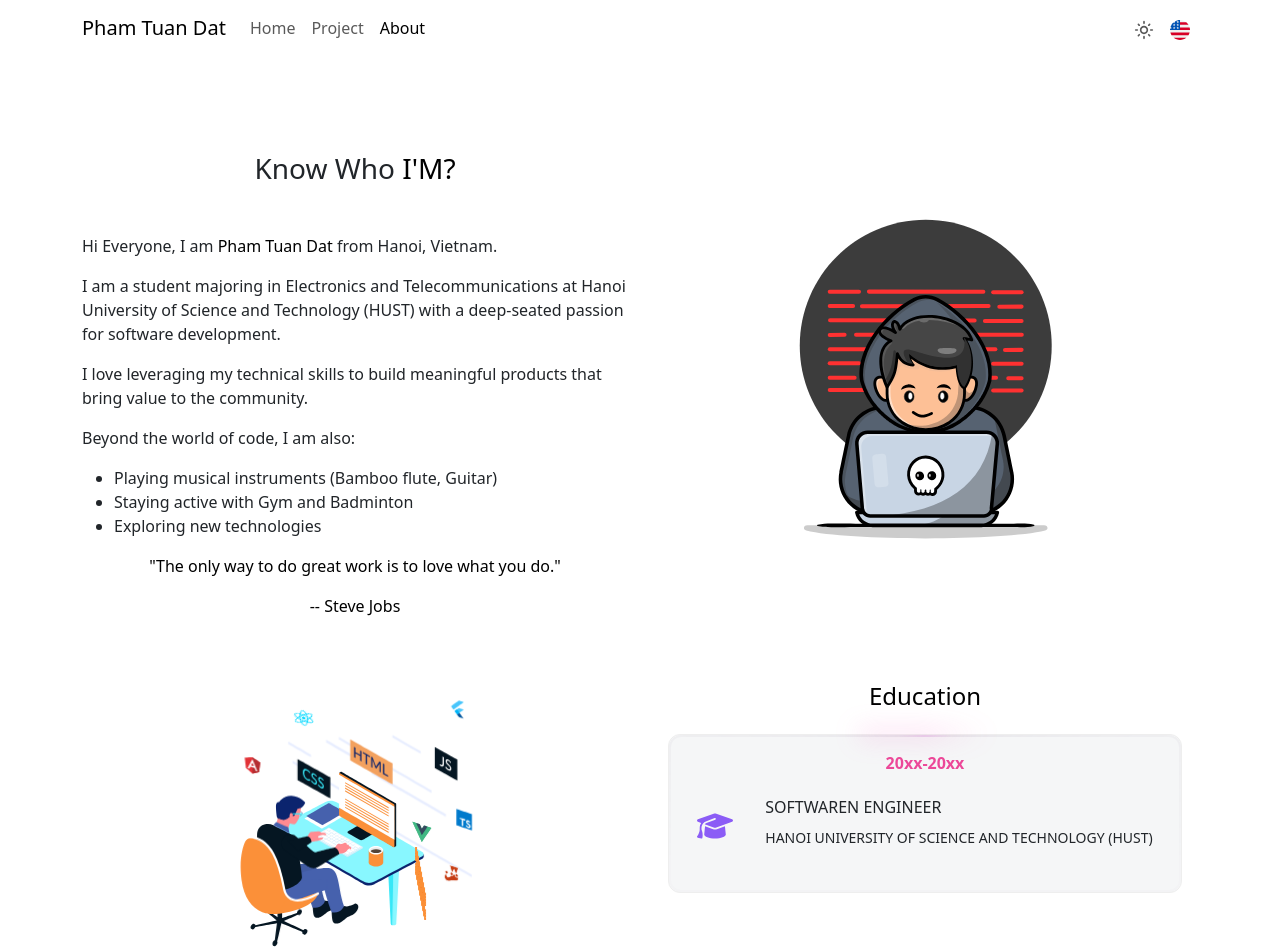
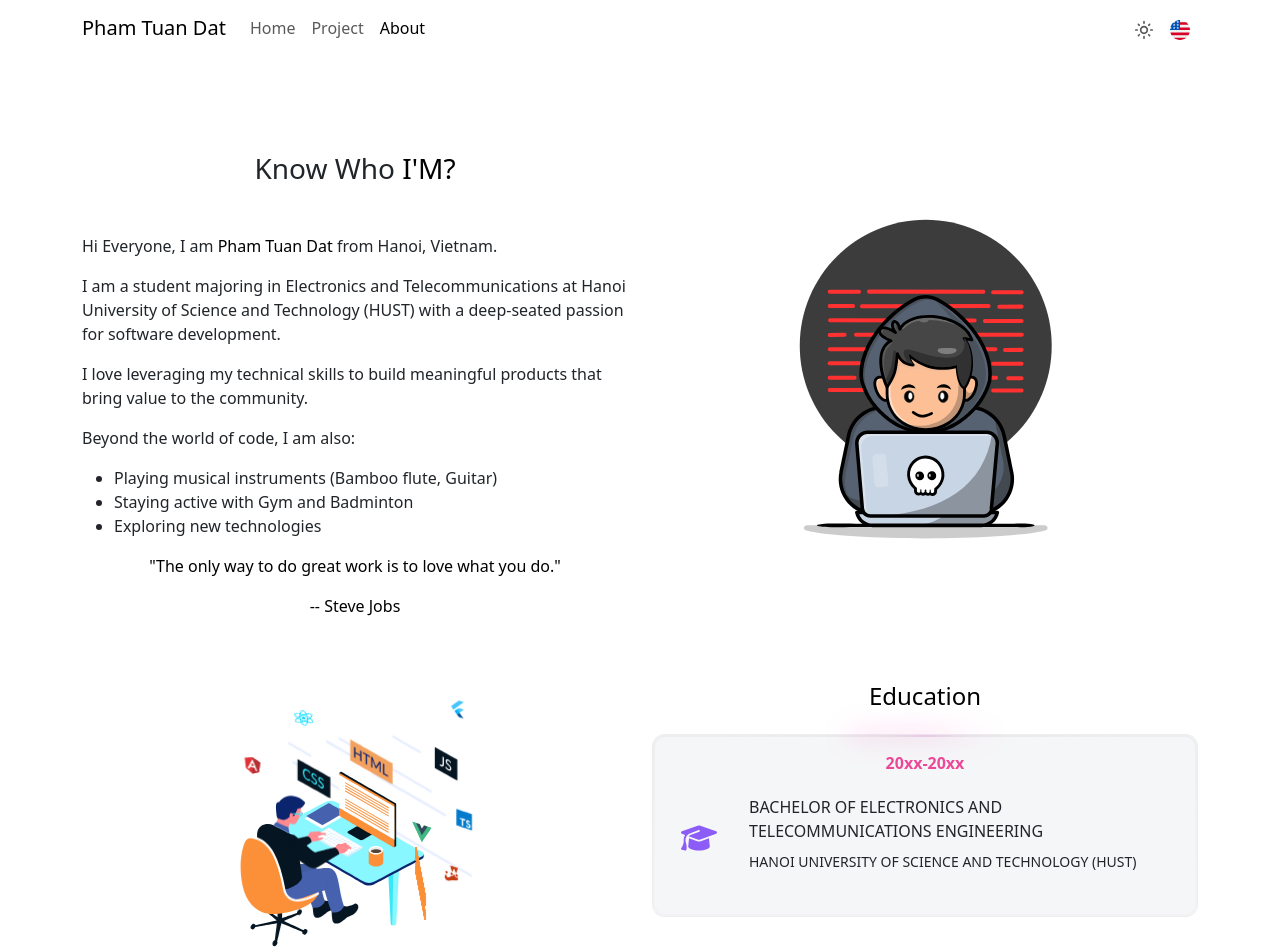
Before and after one commit to Tuandat911dev/My-Portfolio, a React (Vite) app: page /about in a window 1280 px wide. Shown: the top 952 px of the page. Built offline with nearby package versions, Linux system fonts and the light colour scheme.

Commit message:
add i18n for university name

```diff
--- a/public/locales/en/translation.json
+++ b/public/locales/en/translation.json
@@ -36,6 +36,8 @@
   },
 
   "aboutSection": {
+    "degree": "Bachelor of Electronics and Telecommunications Engineering",
+    "university": "Hanoi University of Science and Technology (HUST)",
     "title": "Know Who ",
     "subTitle": "I'M?",
     "description": {
--- a/public/locales/vi/translation.json
+++ b/public/locales/vi/translation.json
@@ -36,6 +36,8 @@
   },
 
   "aboutSection": {
+    "degree": "Cử nhân Kỹ thuật Điện tử và Viễn thông",
+    "university": "Đại học Bách Khoa Hà Nội (HUST)",
     "title": "Mình là ",
     "subTitle": "ai?",
     "description": {
--- a/src/components/sections/about/index.tsx
+++ b/src/components/sections/about/index.tsx
@@ -81,8 +81,8 @@ const About = () => {
                         <FaGraduationCap size={36} />
                       </div>
                       <div className="info">
-                        <p className="title">Softwaren Engineer</p>
-                        <p className="company">Hanoi University of Science and Technology (HUST)</p>
+                        <p className="title">{t("aboutSection.degree")}</p>
+                        <p className="company">{t("aboutSection.university")}</p>
                       </div>
                     </div>
                   </div>
```
